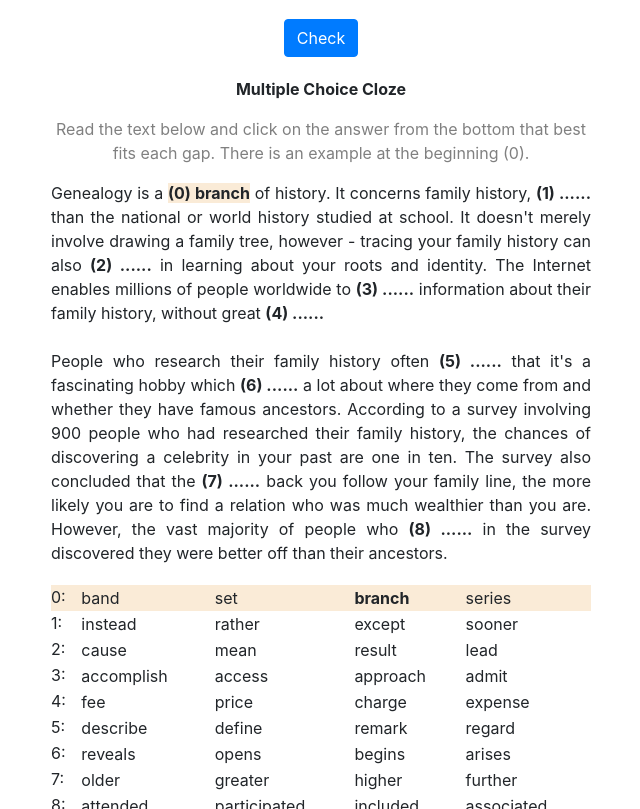
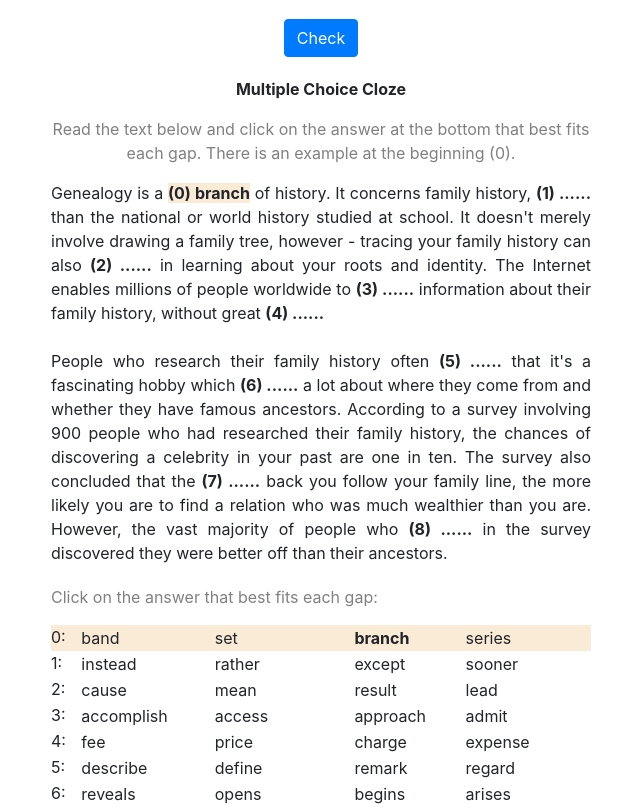
Before and after one commit to mekarpeles/notesclub, a React (Create React App) app in the folder front/: page / in a window 1280 px wide. Shown: the part 346-1155 px from the top of the page, without its empty margins (319-959 px from the left). Built offline with nearby package versions, Linux system fonts and the light colour scheme.

Commit message:
add description above options too

```diff
--- a/front/src/App.tsx
+++ b/front/src/App.tsx
@@ -16,9 +16,8 @@ class App extends React.Component {
           <Header />
         </header>
         <KeyWordTransformationExercise description="Write a second sentence so that it has a similar meaning to the first sentence, using the word given. Do not change the word given. You must use between three and six words, including the word given." originalSentence="I was in favour of going to the cinema." word="IDEA" part1="I thought it would be" part2="to the cinema." solutions={solutions} />
-        <MultipleChoiceClozeExercise text={text} options={options} description="Read the text below and click on the answer from the bottom that best fits each gap. There is an example at the beginning (0)." solutions={solutions2}/>
+        <MultipleChoiceClozeExercise text={text} options={options} description="Read the text below and click on the answer at the bottom that best fits each gap. There is an example at the beginning (0)." solutions={solutions2}/>
       </div>
-
     );
   }
 }
--- a/front/src/MultipleChoiceClozeExercise.tsx
+++ b/front/src/MultipleChoiceClozeExercise.tsx
@@ -77,6 +77,9 @@ class KeyWordTransformationExercise extends React.Component<IProps, IState> {
 
     return (
       <div className="multiple-choice-options">
+        <p className="description">
+          Click on the answer that best fits each gap:
+        </p>
         {error ? <Alert variant="danger" onClose={() => this.closeError()} dismissible>{error}</Alert> : <></>}
         <table>
           {options.map((line_options, index) => {
```
